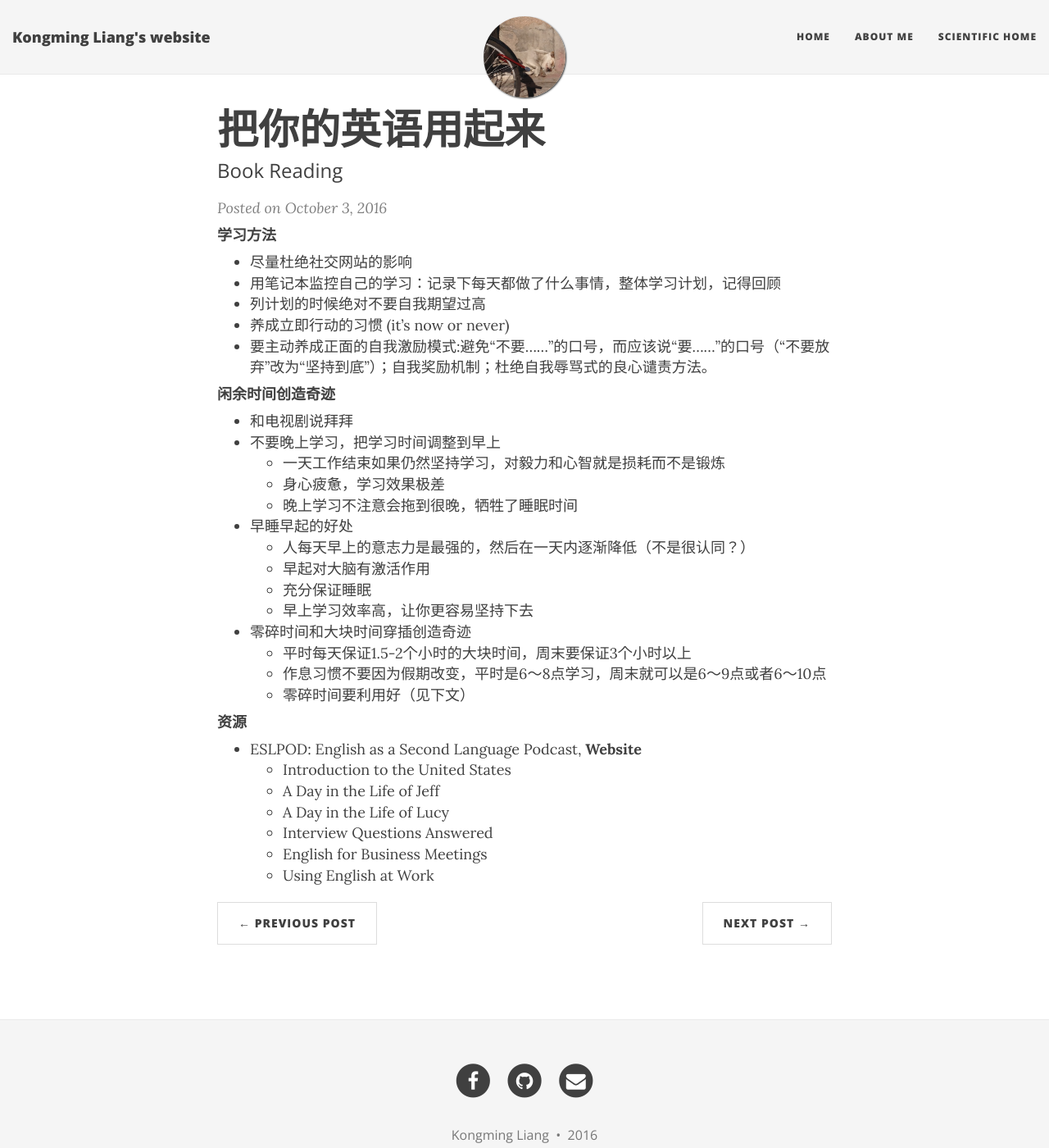
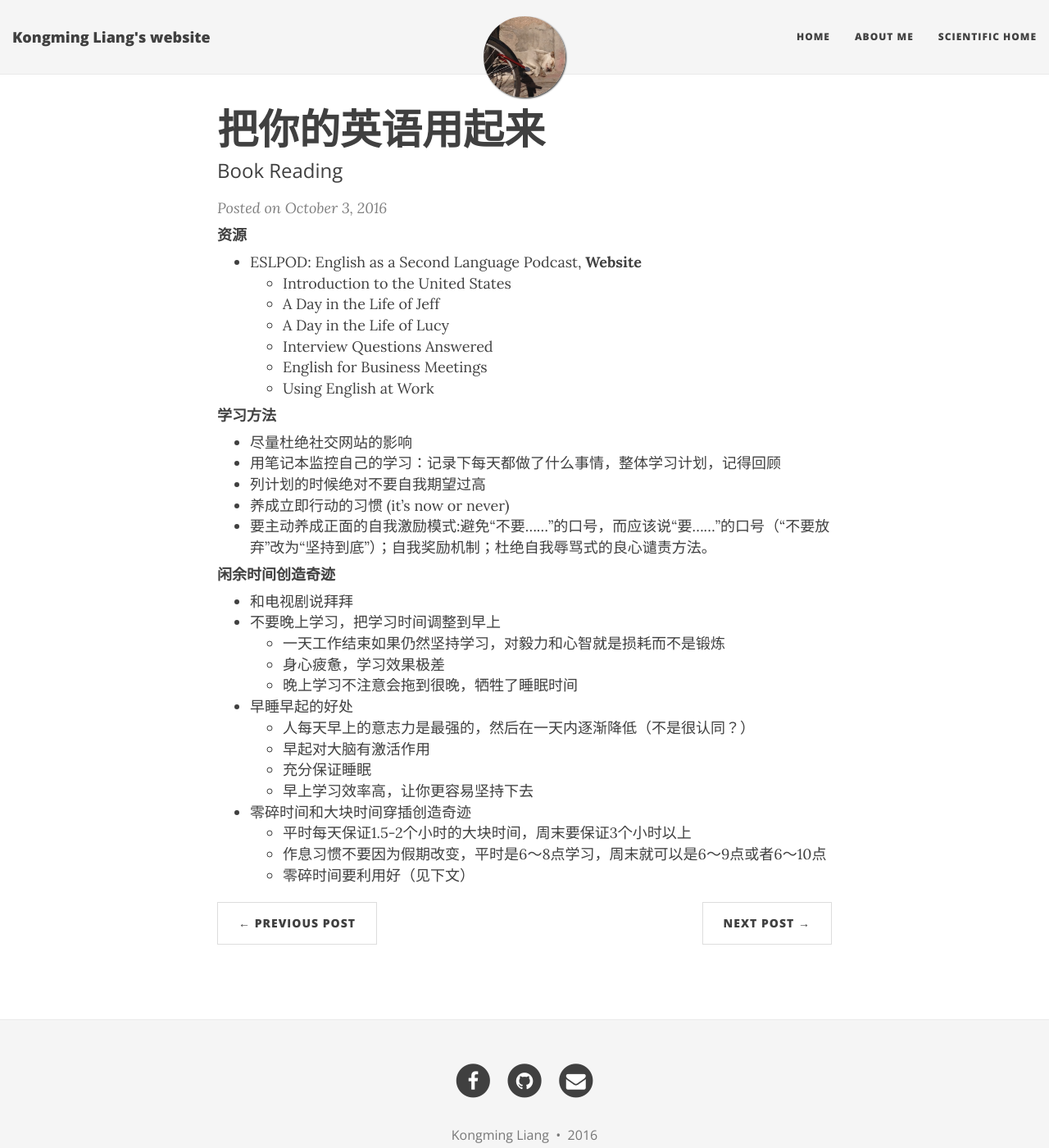
Before and after one commit to GriffinLiang/griffinliang.github.com, a Jekyll site: the page built from _posts/2016-10-03-use-your-english.md, in a window 1280 px wide and 1400 px high. Shown: the whole window at 82% size. Built offline with Jekyll 4.4.1, drawn with Linux system fonts in a browser that asks for light colours; nearby versions of some CDN libraries; part of the change alters nothing that is shown.

```diff
--- a/_posts/2016-10-03-use-your-english.md
+++ b/_posts/2016-10-03-use-your-english.md
@@ -7,6 +7,15 @@ subtitle: Book Reading
 
 <script type="text/javascript" src="http://cdn.mathjax.org/mathjax/latest/MathJax.js?config=default"></script>
 
+
+#### 资源
+ - ESLPOD: English as a Second Language Podcast, **Website**
+   - Introduction to the United States
+   - A Day in the Life of Jeff
+   - A Day in the Life of Lucy
+   - Interview Questions Answered
+   - English for Business Meetings
+   - Using English at Work
 
 #### 学习方法
 - 尽量杜绝社交网站的影响
@@ -30,12 +39,3 @@ subtitle: Book Reading
   - 平时每天保证1.5-2个小时的大块时间，周末要保证3个小时以上
   - 作息习惯不要因为假期改变，平时是6～8点学习，周末就可以是6～9点或者6～10点
   - 零碎时间要利用好（见下文）
-
-#### 资源
- - ESLPOD: English as a Second Language Podcast, **Website**
-   - Introduction to the United States
-   - A Day in the Life of Jeff
-   - A Day in the Life of Lucy
-   - Interview Questions Answered
-   - English for Business Meetings
-   - Using English at Work
```
